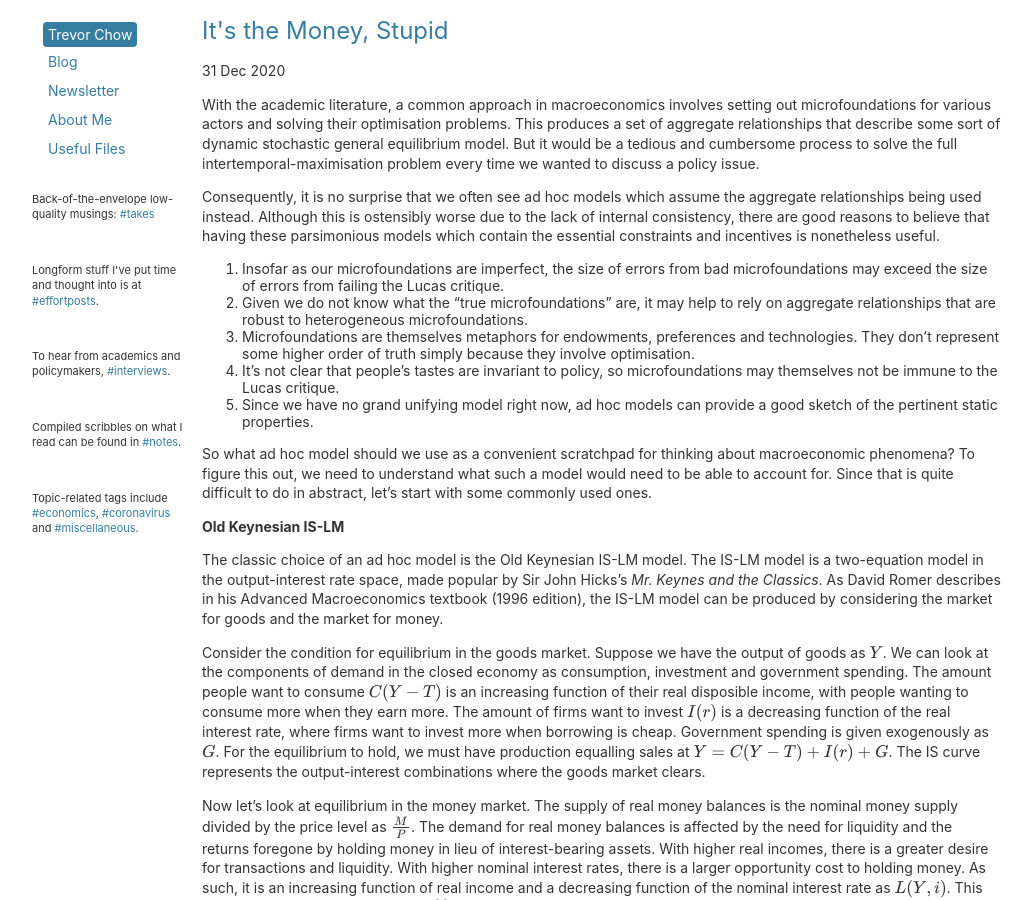
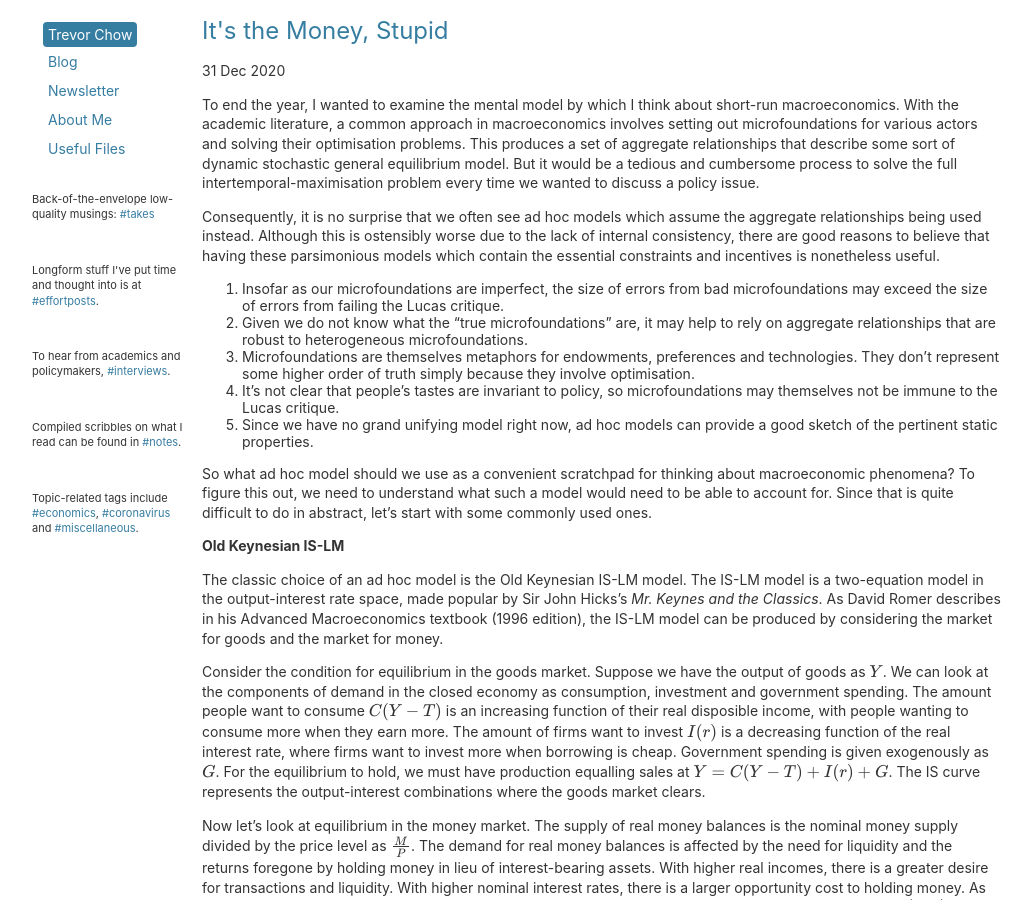
Before and after one commit to tmychow/tmychow.github.io, a Jekyll site: the page built from _posts/2020-12-31-it's-the-money-stupid.md, in a window 1280 px wide and 900 px high. Shown: the whole window, without its empty margins (28-1060 px from the left). Built offline with Jekyll 4.4.1, drawn with Linux system fonts in a browser that asks for light colours; formulas are drawn with MathJax 3.

Commit message:
Update 2020-12-31-it's-the-money-stupid.md

```diff
--- a/_posts/2020-12-31-it's-the-money-stupid.md
+++ b/_posts/2020-12-31-it's-the-money-stupid.md
@@ -5,7 +5,7 @@ date: 2020-12-31
 tags: economics effortposts
 ---
 
-With the academic literature, a common approach in macroeconomics involves setting out microfoundations for various actors and solving their optimisation problems. This produces a set of aggregate relationships that describe some sort of dynamic stochastic general equilibrium model. But it would be a tedious and cumbersome process to solve the full intertemporal-maximisation problem every time we wanted to discuss a policy issue.
+To end the year, I wanted to examine the mental model by which I think about short-run macroeconomics. With the academic literature, a common approach in macroeconomics involves setting out microfoundations for various actors and solving their optimisation problems. This produces a set of aggregate relationships that describe some sort of dynamic stochastic general equilibrium model. But it would be a tedious and cumbersome process to solve the full intertemporal-maximisation problem every time we wanted to discuss a policy issue.
 
 Consequently, it is no surprise that we often see ad hoc models which assume the aggregate relationships being used instead. Although this is ostensibly worse due to the lack of internal consistency, there are good reasons to believe that having these parsimonious models which contain the essential constraints and incentives is nonetheless useful.
 
```
